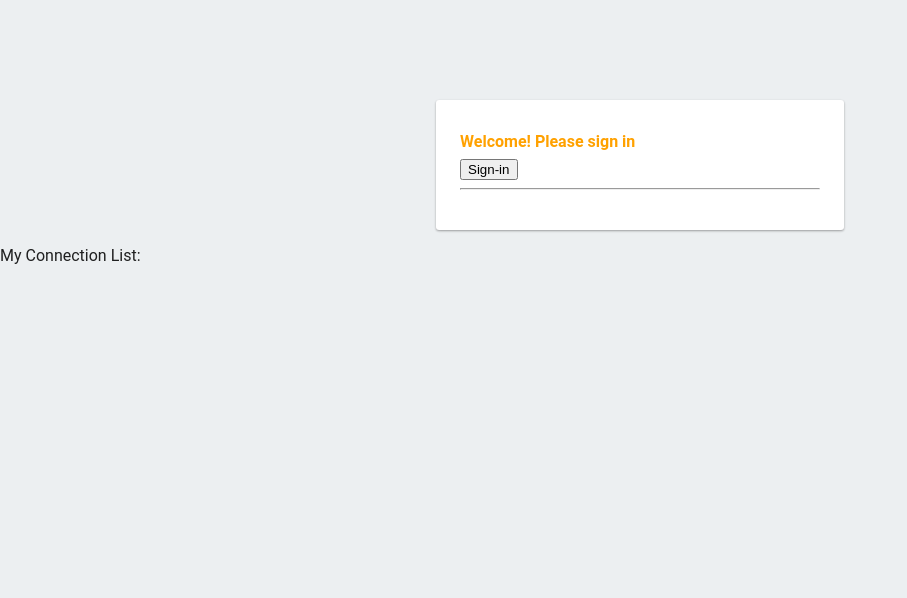
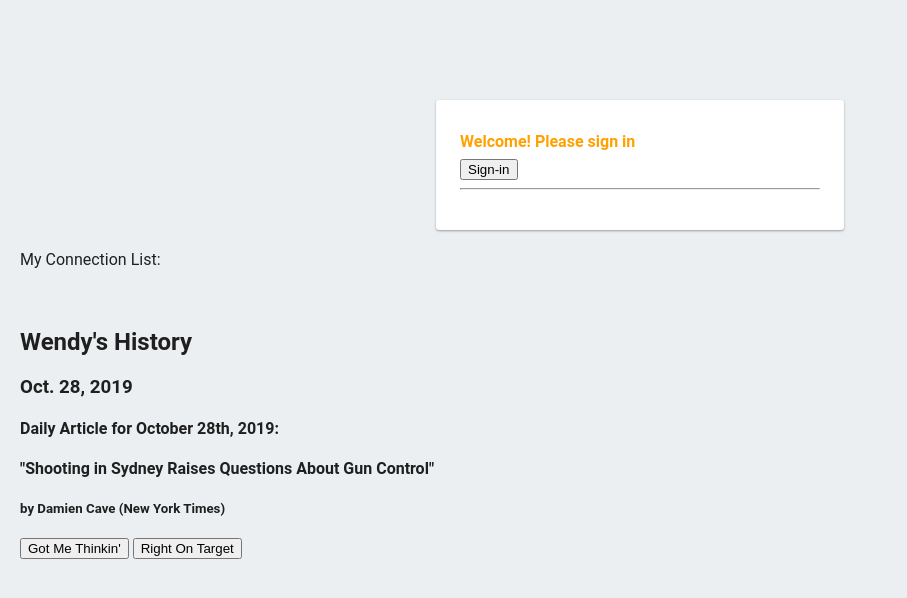
Before and after one commit to imanhussain/CS323-KIAK, a plain HTML site: page public/profile.html in a window 1280 px wide. Shown: the whole page, without its empty margins (0-907 px from the left). Drawn offline with Linux system fonts and the light colour scheme; some packages are replaced by stand-ins of ours; no server answers.

Commit message:
p3 progress with completed task 1 and 3

```diff
--- a/public/profile.html
+++ b/public/profile.html
@@ -25,6 +25,9 @@
       #message a { display: block; text-align: center; background: #039be5; text-transform: uppercase; text-decoration: none; color: white; padding: 16px; border-radius: 4px; }
       #message, #message a { box-shadow: 0 1px 3px rgba(0,0,0,0.12), 0 1px 2px rgba(0,0,0,0.24); }
       #load { color: rgba(0,0,0,0.4); text-align: center; font-size: 13px; }
+      #people-card {margin: 20px;}
+      #my-connections {margin: 20px;}
+      #user_history {margin: 20px;}
       @media (max-width: 600px) {
         body, #message { margin-top: 0; background: white; box-shadow: none; }
         body { border-top: 16px solid #ffa100; }
@@ -47,7 +50,17 @@
       <hr>
     </div>
 
+    <!--
+    NOTE: Because our system isn't fully functional yet due to issues with <thead>
+      database, there is information typed in manually that would be pulled from
+      the database if all goes according to plan, which will be noted with comments
+      underneath the respective lines of code. We wanted to include these in order
+      to get a better sense of what our site would look like later.
+    -->
+
     <!-- Information about the user -->
+    <!-- inputs put in before the <span id> are to be deleted; just to get
+    a sense of the kind of information that would be displayed-->
     <div id="people-card">
       <br>
         Name: <span id="name"></span>
@@ -65,6 +78,39 @@
     <div id="my-connections">
       <p>
         My Connection List: <span id="connection"></span>
+    </div>
+<!--    <div>
+        <form>
+            Enter Information to be Added to the Firestore Database:
+            <input id="dataAddedByUser" type="text" name="dataForFirestore">
+        </form>
+    </div>-->
+
+        <!-- ******************************************* -->
+
+    <div id="user_history">
+      <br>
+      <h2> Wendy's History </h2>
+      <!-- this is an example post of what the activity feed might look like.
+      once we restructure the database, we will get a better sense of where/how
+      this information will be stored -->
+
+      <h3> Oct. 28, 2019 </h3>
+      <h4> Daily Article for October 28th, 2019: </h4>
+      <!-- will incorportate date pulled from daily_article -->
+      <h4> "Shooting in Sydney Raises Questions About Gun Control"</h4>
+      <!-- will incorportate title pulled from daily_article -->
+      <h5> by Damien Cave (New York Times) </h5>
+      <!-- will incorportate author, source pulled from daily_article -->
+
+      <!-- in our final design, these won't be buttons but rather symbols (for now, buttons) -->
+      <button id="react1">
+      	Got Me Thinkin'
+      </button>
+
+      <button id="react2">
+      	Right On Target
+      </button>
     </div>
 
     <script>
@@ -129,6 +175,12 @@
             profilePage.innerHTML = "<a href='profile.html?id="+document.data().user_id+"'>" + document.data().username +"</a>"
           });
 
+          /*var formData = document.getElementById("dataAddedByUser").value;
+          var dbRef = db.collection("users").doc(firebase.auth().currentUser.uid);
+            dbRef.update({
+                username: formData,
+            });
+            */
           document.getElementById("people-card").hidden = false;
 
         } else { // User is signed out!
```
Also changed, not shown: public/index.html (+26 -0 lines), 1 other file.
